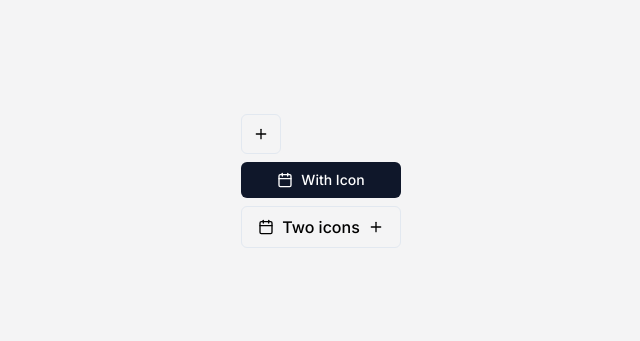
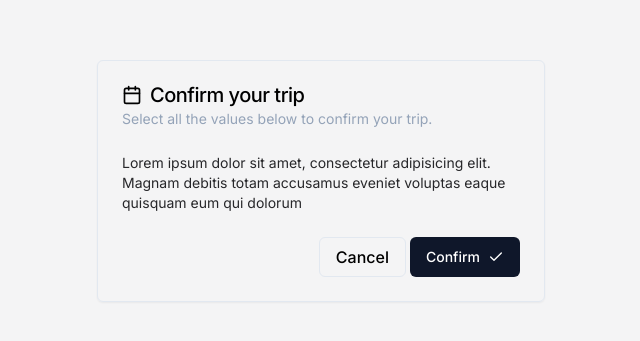
Before and after one commit to eric-figueira/ui-playground, a React (Vite) app: page / in a window 1280 px wide. Shown: the part 219-560 px from the top of the page, without its empty margins (319-959 px from the left). Built offline with nearby package versions, Linux system fonts and the light colour scheme.

Commit message:
feat: add shadcn/ui card

```diff
--- a/src/App.tsx
+++ b/src/App.tsx
@@ -1,24 +1,47 @@
-import { Calendar, Plus } from "lucide-react";
-import { Button, ButtonIcon } from "./components/shadcnui/button";
+import { Check, X, Calendar } from "lucide-react";
+import {
+  Card,
+  CardHeader,
+  CardTitle,
+  CardDescription,
+  CardContent,
+  CardFooter,
+} from "./components/shadcnui/card";
+import {
+  Button,
+  ButtonIcon
+} from "./components/shadcnui/button";
 
 export function App() {
   return (
     <main className="w-fulll h-screen bg-zinc-100 flex justify-center items-center">
       <div className="flex flex-col justify-center gap-2">
-        <Button variant="outline" size="icon">
-          <ButtonIcon icon={Plus} />
-        </Button>
+        <Card className="max-w-md">
+          <CardHeader>
+            <CardTitle className="flex flex-row gap-2 items-center">
+              <Calendar />
+              Confirm your trip
+            </CardTitle>
+            <CardDescription>
+              Select all the values below to confirm your trip.
+            </CardDescription>
+          </CardHeader>
+          <CardContent>
+            <p className="text-zinc-800 text-sm">
+              Lorem ipsum dolor sit amet, consectetur adipisicing elit. Magnam debitis totam accusamus eveniet voluptas eaque quisquam eum qui dolorum
+            </p>
+          </CardContent>
+          <CardFooter className="justify-end gap-1">
+            <Button variant="outline" size="medium">
+              Cancel
+            </Button>
 
-        <Button variant="primary" size="medium">
-          <ButtonIcon icon={Calendar} />
-          With Icon
-        </Button>
-
-        <Button variant="outline" size="medium">
-          <ButtonIcon icon={Calendar} />
-          Two icons
-          <ButtonIcon icon={Plus} />
-        </Button>
+            <Button variant="primary" size="medium">
+              Confirm
+              <ButtonIcon icon={Check} />
+            </Button>
+          </CardFooter>
+        </Card>
       </div>
     </main>
   )
--- a/src/components/shadcnui/button.tsx
+++ b/src/components/shadcnui/button.tsx
@@ -15,7 +15,7 @@ const buttonVariants = tv({
     },
     size: {
       large: "px-8 py-3",
-      medium: "px-4 py-2",
+      medium: "h-10 px-4 py-2",
       small: "px-3 py-1.5",
       icon: "h-10 w-10",
     }
--- /dev/null
+++ b/src/components/shadcnui/card.tsx
@@ -0,0 +1,95 @@
+import React, { HTMLAttributes } from "react";
+import { cn } from "../../lib/cn";
+
+const Card = React.forwardRef<HTMLDivElement, HTMLAttributes<HTMLDivElement>>(
+  ({ className, children, ...props }, ref) => {
+    return (
+      <div
+        ref={ref}
+        className={cn("rounded-md border border-slate-200 flex flex-col shadow-sm", className)}
+        {...props}
+      >
+        {children}
+      </div>
+    )
+  }
+)
+
+const CardHeader = React.forwardRef<HTMLDivElement, HTMLAttributes<HTMLDivElement>>(
+  ({ className, children, ...props }, ref) => {
+    return (
+      <div
+        ref={ref}
+        className={cn("flex flex-col gap-1 p-6", className)}
+        {...props}
+      >
+        {children}
+      </div>
+    )
+  }
+)
+
+const CardTitle = React.forwardRef<HTMLDivElement, HTMLAttributes<HTMLDivElement>>(
+  ({ className, children, ...props }, ref) => {
+    return (
+      <div
+        ref={ref}
+        className={cn("text-black font-medium text-xl w-fit [&_svg]:size-5 tracking-tight leading-none", className)}
+        {...props}
+      >
+        {children}
+      </div>
+    )
+  }
+)
+
+const CardDescription = React.forwardRef<HTMLDivElement, HTMLAttributes<HTMLDivElement>>(
+  ({ className, children, ...props }, ref) => {
+    return (
+      <div
+        ref={ref}
+        className={cn("text-slate-400 font-normal text-sm w-fit", className)}
+        {...props}
+      >
+        {children}
+      </div>
+    )
+  }
+)
+
+const CardContent = React.forwardRef<HTMLDivElement, HTMLAttributes<HTMLDivElement>>(
+  ({ className, children, ...props }, ref) => {
+    return (
+      <div
+        ref={ref}
+        className={cn("flex flex-col gap-2 p-6 pt-0", className)}
+        {...props}
+      >
+        {children}
+      </div>
+    )
+  }
+)
+
+const CardFooter = React.forwardRef<HTMLDivElement, HTMLAttributes<HTMLDivElement>>(
+  ({ className, children, ...props }, ref) => {
+    return (
+      <div
+        ref={ref}
+        className={cn("flex items-center p-6 pt-0", className)}
+        {...props}
+      >
+        {children}
+      </div>
+    )
+  }
+)
+
+export {
+  Card,
+  CardHeader,
+  CardTitle,
+  CardDescription,
+  CardContent,
+  CardFooter,
+}
--- a/src/pages/shadcn-button.tsx
+++ b/src/pages/shadcn-button.tsx
@@ -0,0 +1,25 @@
+import { Calendar, Plus } from "lucide-react";
+import { Button, ButtonIcon } from "../components/shadcnui/button";
+
+export function ShadcnButtonPage() {
+  return (
+    <main className="w-fulll h-screen bg-zinc-100 flex justify-center items-center">
+      <div className="flex flex-col justify-center gap-2">
+        <Button variant="outline" size="icon">
+          <ButtonIcon icon={Plus} />
+        </Button>
+
+        <Button variant="primary" size="medium">
+          <ButtonIcon icon={Calendar} />
+          With Icon
+        </Button>
+
+        <Button variant="outline" size="medium">
+          <ButtonIcon icon={Calendar} />
+          Two icons
+          <ButtonIcon icon={Plus} />
+        </Button>
+      </div>
+    </main>
+  )
+}
```
